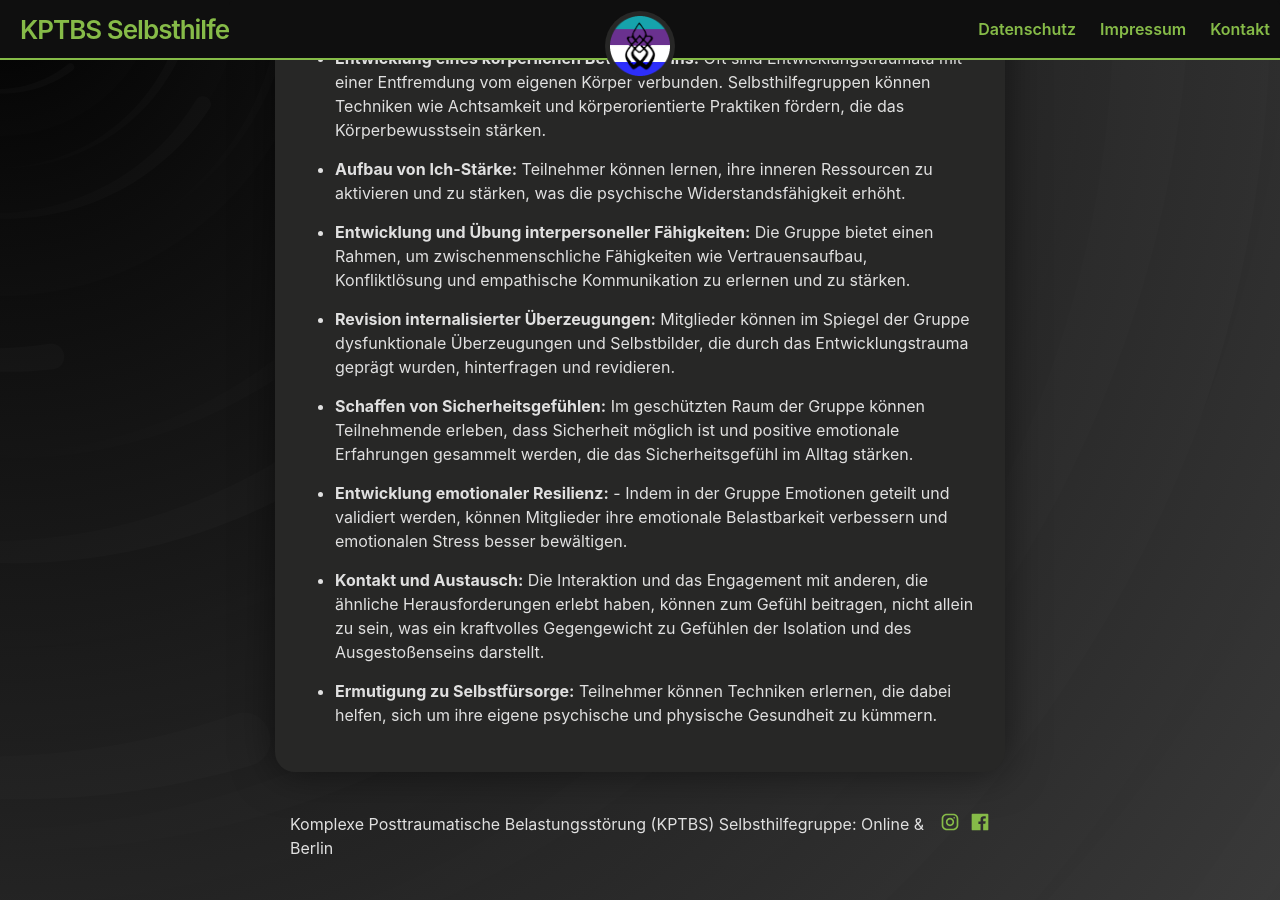
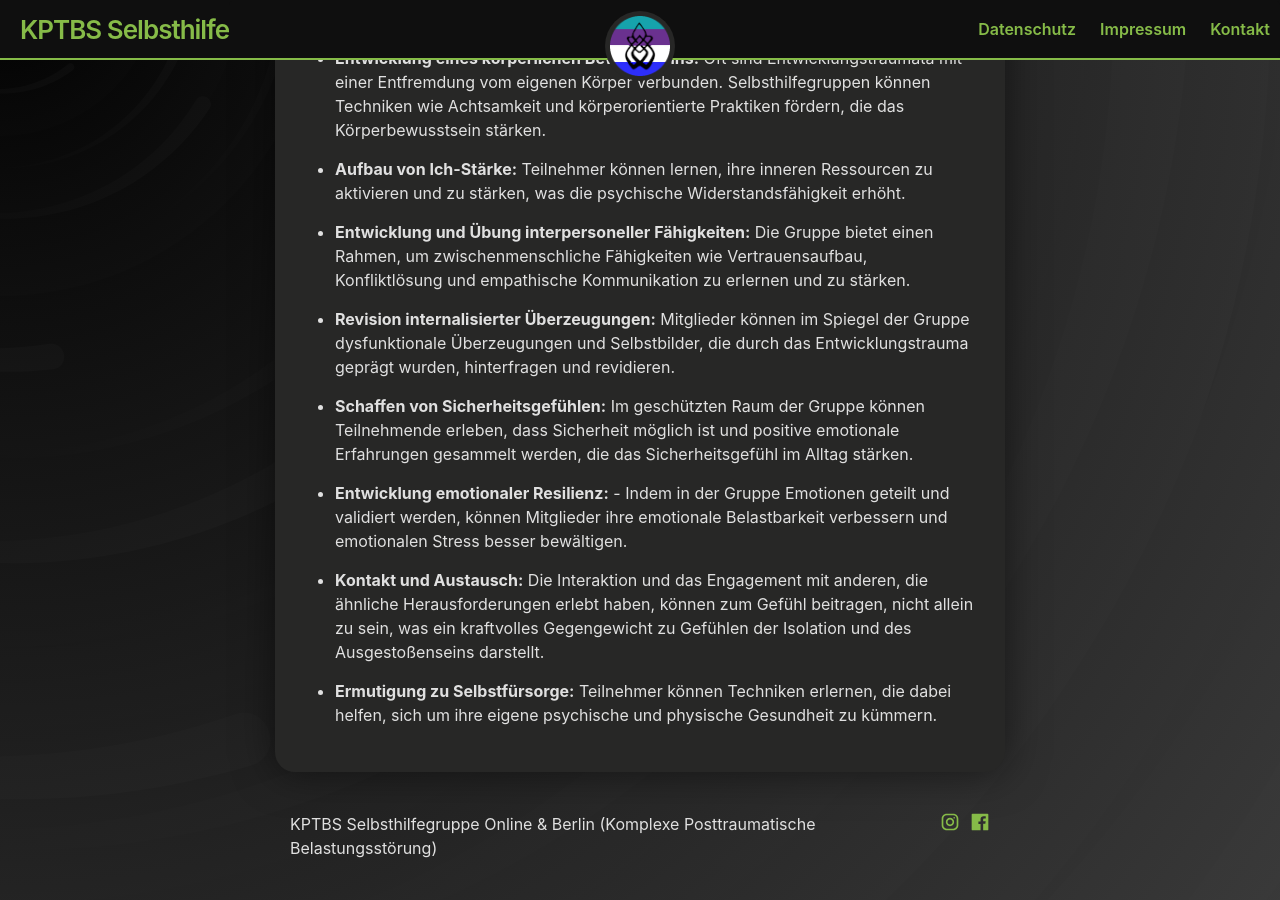
Before and after one commit to 3xz/k-ptbs, a Jekyll site: the page built from index.md, in a window 1280 px wide and 900 px high, scrolled down 13464 px. Built offline with Jekyll 4.4.1, drawn with Linux system fonts in a browser that asks for light colours.

```diff
--- a/_config.yml
+++ b/_config.yml
@@ -1,4 +1,4 @@
-title: "Komplexe Posttraumatische Belastungsstörung (KPTBS) Selbsthilfegruppe: Online & Berlin"
+title: "KPTBS Selbsthilfegruppe Online & Berlin (Komplexe Posttraumatische Belastungsstörung)"
 short_title: KPTBS Selbsthilfe
 iconURL: assets/kptbs-icon.png
 logo: assets/kptbs-icon.png
```
